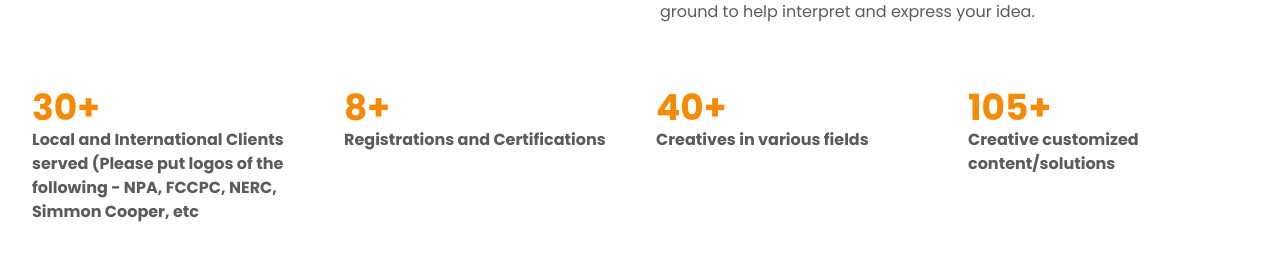
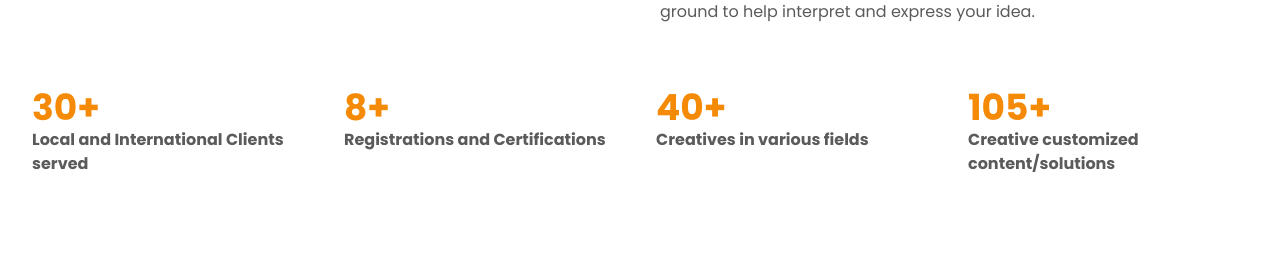
Before and after one commit to Cerebralhub/New-Cerebral-Website, a React (Vite) app: page /about-us in a window 1280 px wide. Shown: the part 1009-1283 px from the top of the page. Built offline with nearby package versions, Linux system fonts and the light colour scheme.

Commit message:
minor refactor

```diff
--- a/src/pages/AboutUs.jsx
+++ b/src/pages/AboutUs.jsx
@@ -56,8 +56,7 @@ const AboutUs = () => {
           <div>
             <p className="text-4xl font-bold text-cerebralOrange-600">30+</p>
             <p className="text-cerebralGrey-500 font-bold">
-              Local and International Clients served (Please put logos of the
-              following - NPA, FCCPC, NERC, Simmon Cooper, etc
+              Local and International Clients served
             </p>
           </div>
           <div>
```
